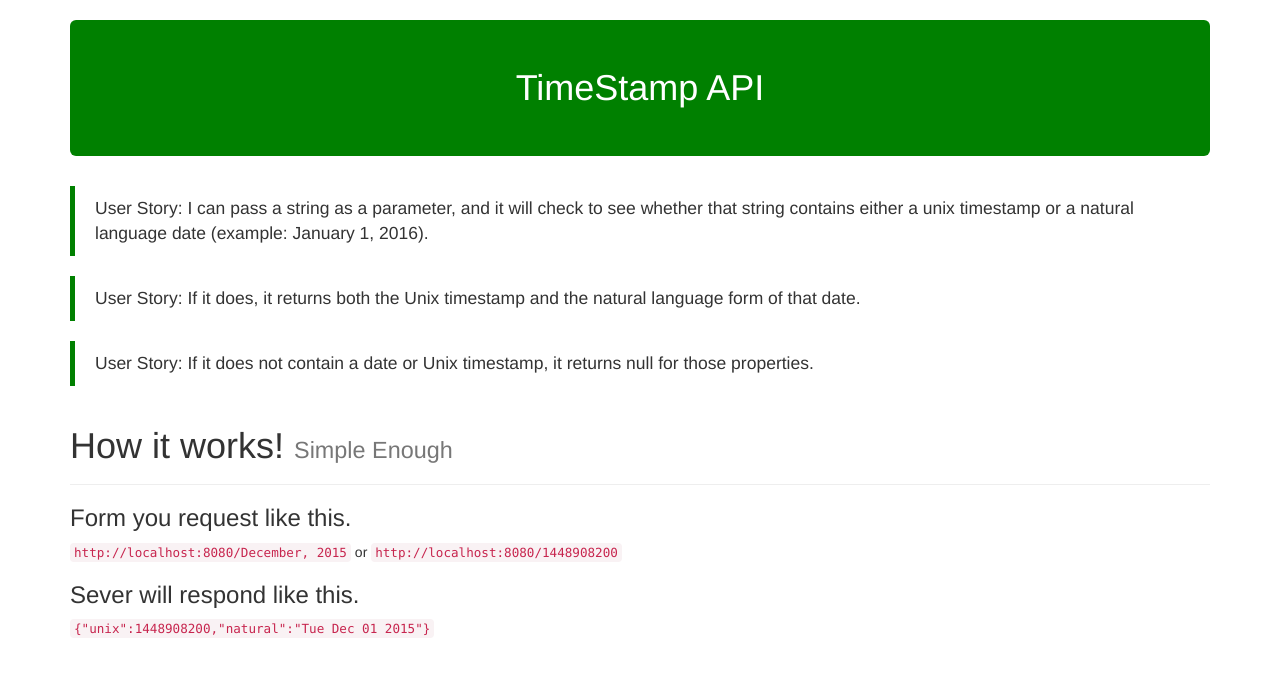
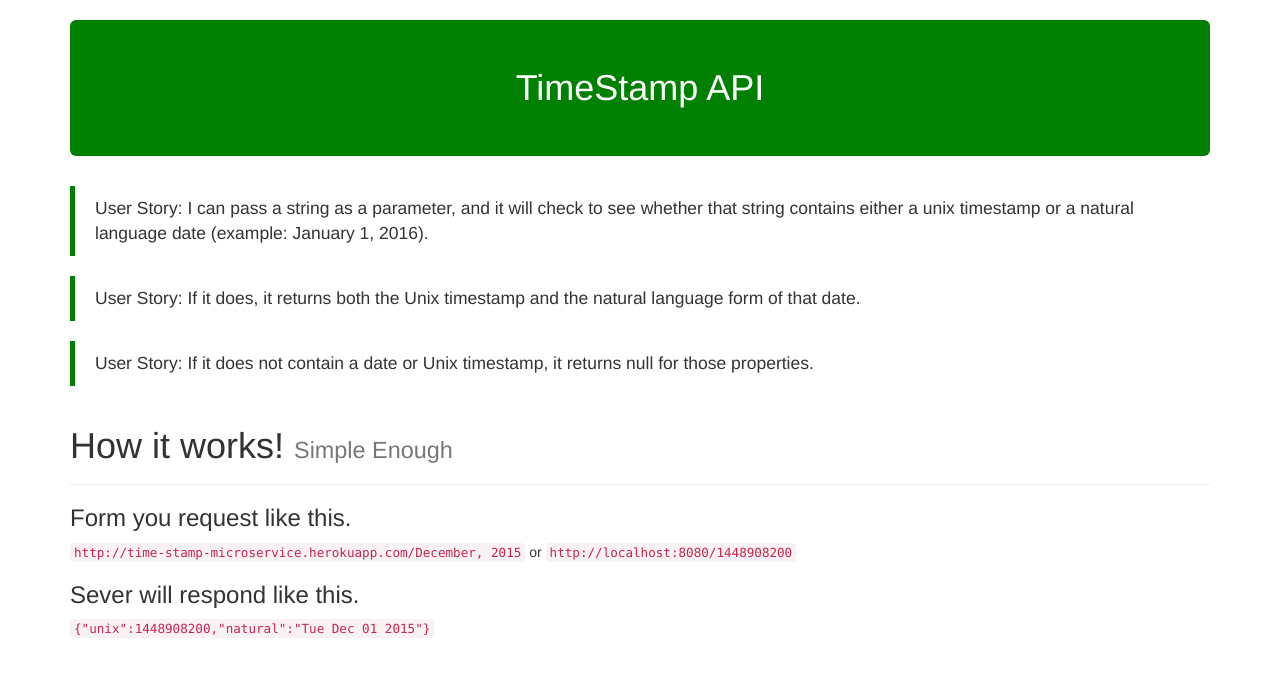
Before and after one commit to ishancoder/time-stamp-mircoservice, a website: page views/index.html in a window 1280 px wide. Drawn offline with nearby package versions, Linux system fonts and the light colour scheme.

Commit message:
fixed the url in information

```diff
--- a/views/index.html
+++ b/views/index.html
@@ -22,7 +22,7 @@
 		</h1>
 	</header>
 	<h3>Form you request like this.</h3>
-	<code>http://localhost:8080/December, 2015</code> or <code>http://localhost:8080/1448908200</code>
+	<code>http://time-stamp-microservice.herokuapp.com/December, 2015</code> or <code>http://localhost:8080/1448908200</code>
 	<h3>Sever will respond like this.</h3>
 	<code>{"unix":1448908200,"natural":"Tue Dec 01 2015"}</code>
 </body>
```
